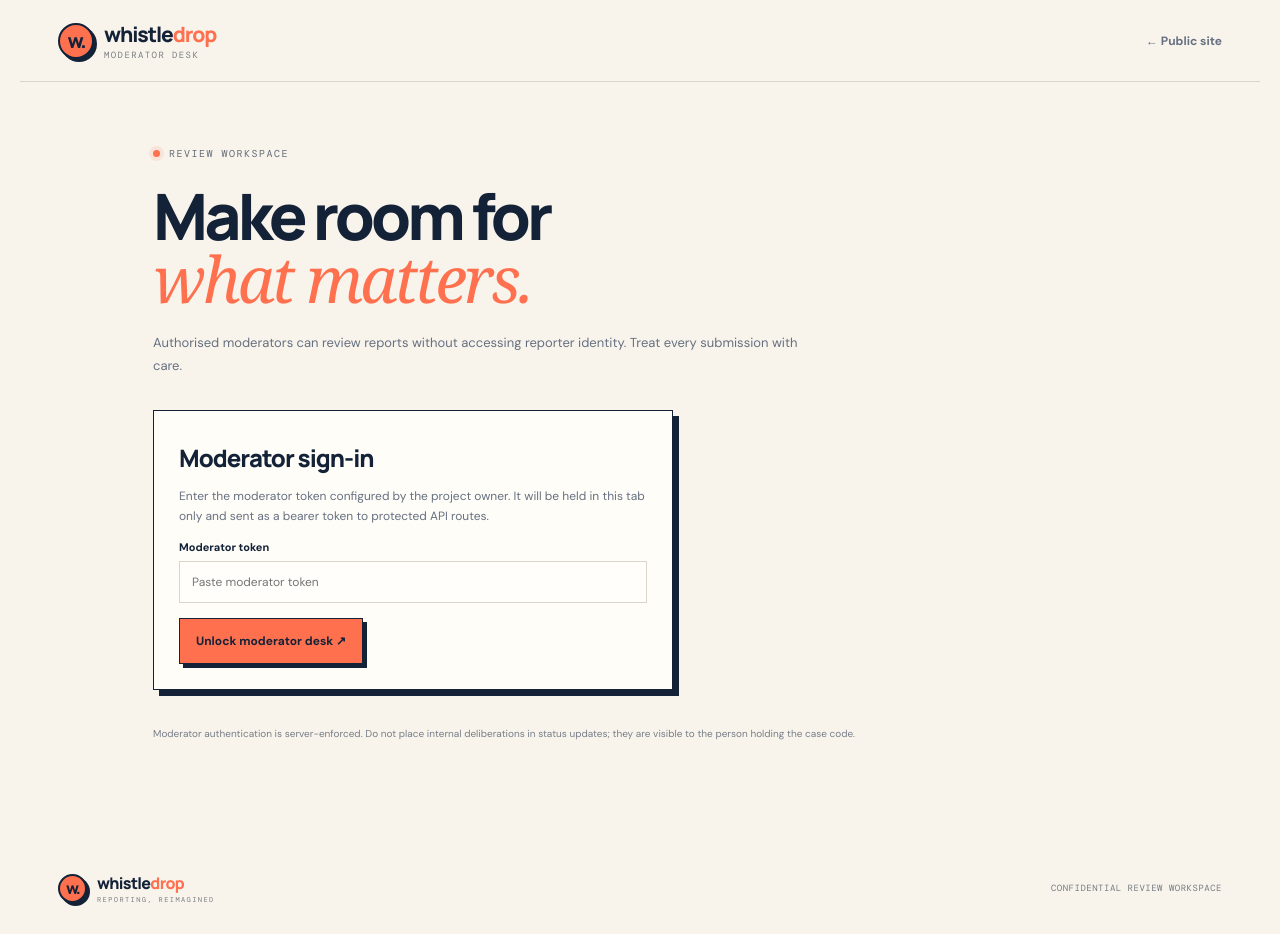
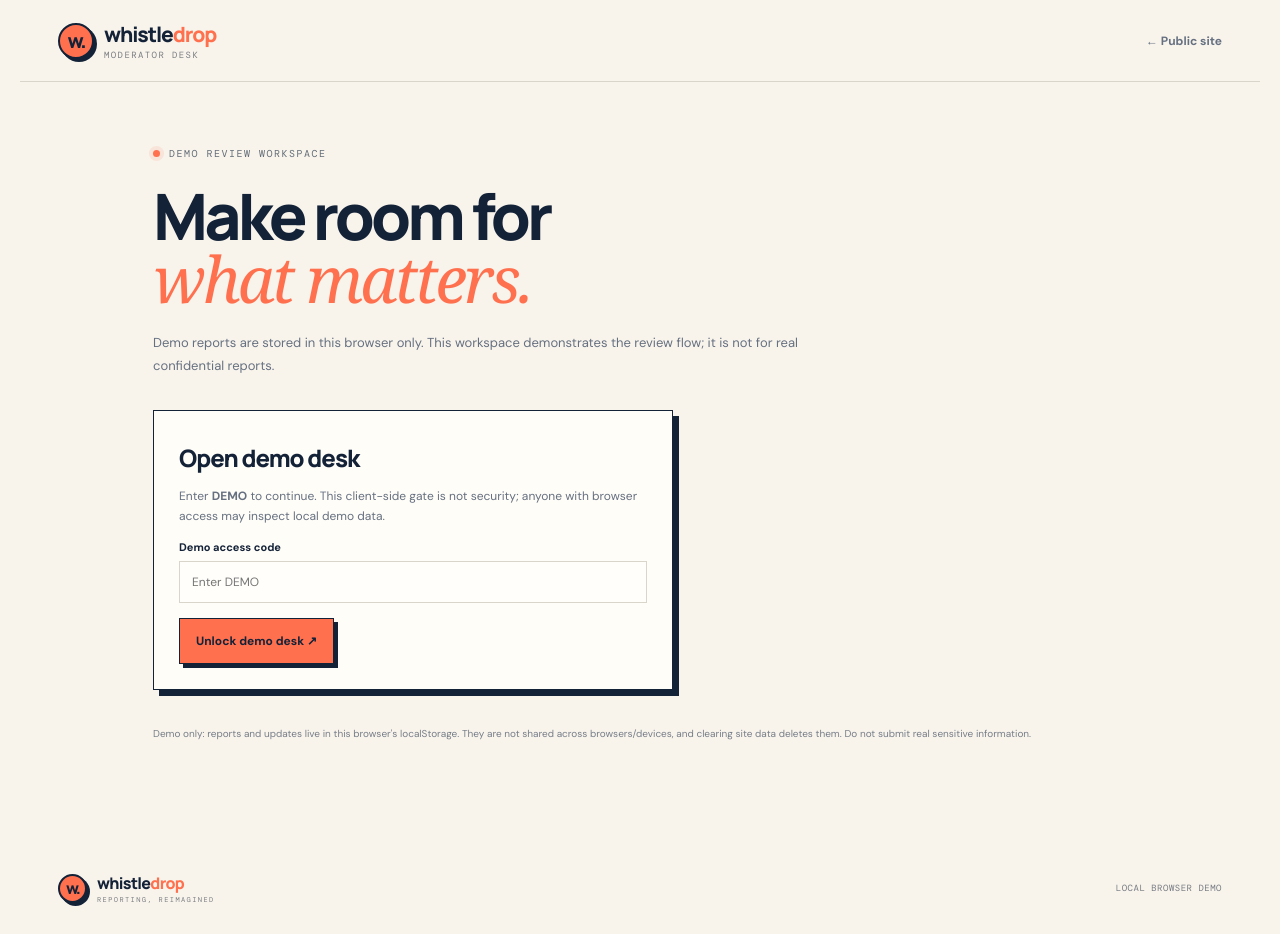
Before and after one commit to adityxac/whistledrop, a website: page public/moderator/index.html in a window 1280 px wide. Drawn offline with nearby package versions, Linux system fonts and the light colour scheme.

Commit message:
Make moderator workspace browser-local demo

```diff
--- a/public/moderator/index.html
+++ b/public/moderator/index.html
@@ -1,10 +1,7 @@
 <!doctype html>
 <html lang="en"><head><meta charset="utf-8"><meta name="viewport" content="width=device-width,initial-scale=1"><meta name="robots" content="noindex,nofollow"><title>Moderator desk — WhistleDrop</title><link rel="stylesheet" href="/styles.css"><link rel="stylesheet" href="/moderator.css"><script src="/moderator.js" defer></script></head>
 <body><header class="site-header"><a class="brand" href="/"><span class="brand-mark">w.</span><span>whistle<span>drop</span><small>MODERATOR DESK</small></span></a><nav><a href="/">← Public site</a></nav></header>
-<main class="moderator-main"><div class="eyebrow"><i></i> REVIEW WORKSPACE</div><h1>Make room for<br><em>what matters.</em></h1><p class="mod-lede">Authorised moderators can review reports without accessing reporter identity. Treat every submission with care.</p>
-<section class="auth-panel" id="authPanel"><h2>Moderator sign-in</h2><p>Enter the moderator token configured by the project owner. It will be held in this tab only and sent as a bearer token to protected API routes.</p><label for="moderatorToken">Moderator token</label><input id="moderatorToken" type="password" autocomplete="current-password" placeholder="Paste moderator token" required><button class="button button-primary" id="login">Unlock moderator desk ↗</button><p id="authError" class="mod-error hidden" role="alert"></p></section>
-<section id="workspace" class="hidden"><div class="mod-toolbar"><div><span class="step-tag">INBOX</span><h2>Incoming reports <span id="reportCount">—</span></h2></div><button class="button button-dark" id="refresh">Refresh queue ↻</button></div>
-<div class="filter-row"><label>Category<select id="categoryFilter"><option value="all">All categories</option><option value="security">Security</option><option value="harassment">Harassment</option><option value="corruption">Corruption</option><option value="technical">Technical</option><option value="other">Other</option></select></label><label>Status<select id="statusFilter"><option value="all">All statuses</option><option value="SUBMITTED">Submitted</option><option value="UNDER_REVIEW">Under review</option><option value="RESOLVED">Resolved</option><option value="DISMISSED">Dismissed</option></select></label><label class="search-label">Search description<input id="searchFilter" type="search" placeholder="Search report text…"></label><button id="logout" class="text-link">Sign out</button></div>
-<div id="loadError" class="mod-error hidden" role="alert"></div><div id="queue" class="report-queue"><div class="queue-empty">Your report queue will appear here.</div></div></section>
-<p class="mod-footnote">Moderator authentication is server-enforced. Do not place internal deliberations in status updates; they are visible to the person holding the case code.</p></main>
-<footer><a class="brand footer-brand" href="/"><span class="brand-mark">w.</span><span>whistle<span>drop</span><small>REPORTING, REIMAGINED</small></span></a><span>CONFIDENTIAL REVIEW WORKSPACE</span></footer><div id="toast" class="toast" role="status" aria-live="polite"></div></body></html>
+<main class="moderator-main"><div class="eyebrow"><i></i> DEMO REVIEW WORKSPACE</div><h1>Make room for<br><em>what matters.</em></h1><p class="mod-lede">Demo reports are stored in this browser only. This workspace demonstrates the review flow; it is not for real confidential reports.</p>
+<section class="auth-panel" id="authPanel"><h2>Open demo desk</h2><p>Enter <strong>DEMO</strong> to continue. This client-side gate is not security; anyone with browser access may inspect local demo data.</p><label for="moderatorToken">Demo access code</label><input id="moderatorToken" type="password" autocomplete="off" placeholder="Enter DEMO" required><button class="button button-primary" id="login">Unlock demo desk ↗</button><p id="authError" class="mod-error hidden" role="alert"></p></section>
+<section id="workspace" class="hidden"><div class="mod-toolbar"><div><span class="step-tag">INBOX</span><h2>Incoming reports <span id="reportCount">—</span></h2></div><button class="button button-dark" id="refresh">Refresh queue ↻</button></div><div class="filter-row"><label>Category<select id="categoryFilter"><option value="all">All categories</option><option value="security">Security</option><option value="harassment">Harassment</option><option value="corruption">Corruption</option><option value="technical">Technical</option><option value="other">Other</option></select></label><label>Status<select id="statusFilter"><option value="all">All statuses</option><option value="SUBMITTED">Submitted</option><option value="UNDER_REVIEW">Under review</option><option value="RESOLVED">Resolved</option><option value="DISMISSED">Dismissed</option></select></label><label class="search-label">Search description<input id="searchFilter" type="search" placeholder="Search report text…"></label><button id="logout" class="text-link">Close desk</button></div><div id="loadError" class="mod-error hidden" role="alert"></div><div id="queue" class="report-queue"><div class="queue-empty">Your report queue will appear here.</div></div></section>
+<p class="mod-footnote">Demo only: reports and updates live in this browser's localStorage. They are not shared across browsers/devices, and clearing site data deletes them. Do not submit real sensitive information.</p></main><footer><a class="brand footer-brand" href="/"><span class="brand-mark">w.</span><span>whistle<span>drop</span><small>REPORTING, REIMAGINED</small></span></a><span>LOCAL BROWSER DEMO</span></footer><div id="toast" class="toast" role="status" aria-live="polite"></div></body></html>
```
